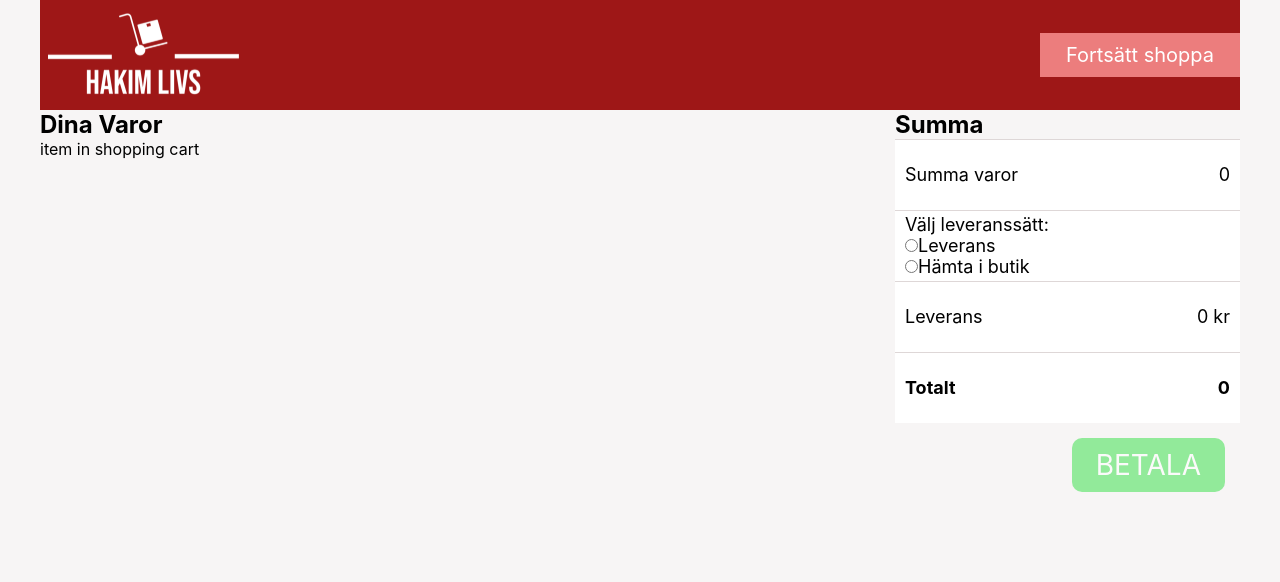
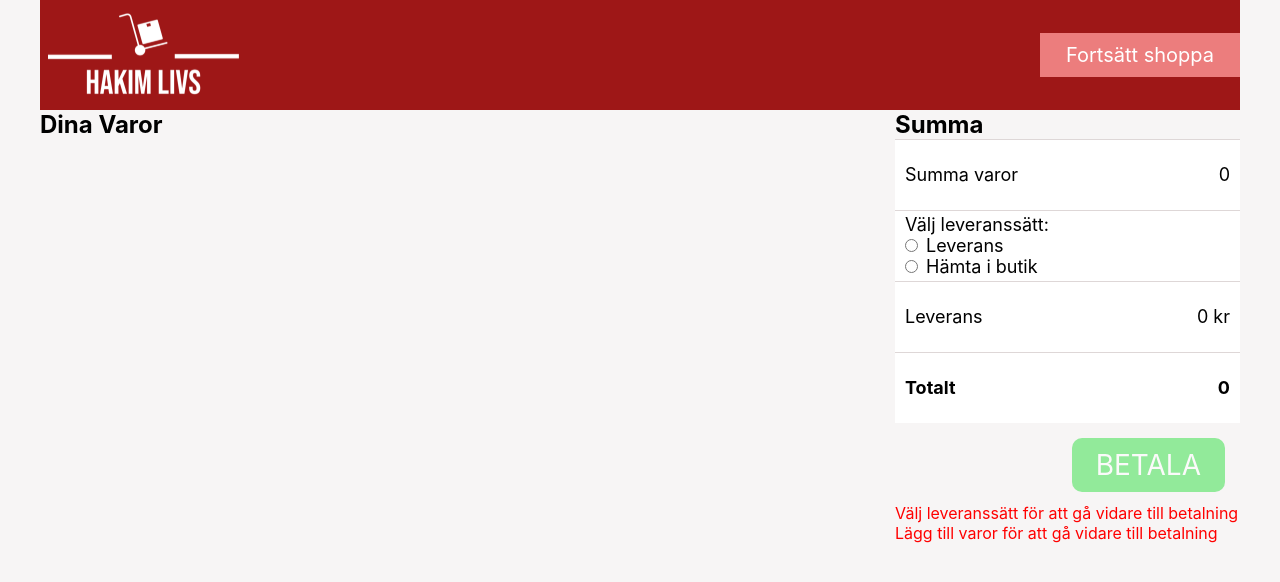
Before and after one commit to PUVSNV21-KVALIT21/Grupp2, a React (Create React App) app in the folder frontend/: page /cart in a window 1280 px wide. Shown: the top 582 px of the page. Built offline with nearby package versions, Linux system fonts and the light colour scheme.

Commit message:
more button featreus

```diff
--- a/frontend/src/Models.ts
+++ b/frontend/src/Models.ts
@@ -1,4 +1,5 @@
 export interface Item {
+  id: number;
   title: string;
   price: number;
   category: string;
--- a/frontend/src/Pages/Checkout (Till Kassan)/Cart/CartPage/Shopping-Cart/Cart-Summery/cart-summery.css
+++ b/frontend/src/Pages/Checkout (Till Kassan)/Cart/CartPage/Shopping-Cart/Cart-Summery/cart-summery.css
@@ -45,6 +45,15 @@
   margin-bottom: 1rem;
 }
 
-#shipping {
-  margin-left: 1rem;
+#online-delivery,
+#pickup-in-store {
+  margin-left: 0.5rem;
 }
+
+#delivery-error-text,
+#empty-cart-error-text {
+  display: block;
+  position: relative;
+  top: 5rem;
+  color: red;
+}
--- a/frontend/src/Pages/Checkout (Till Kassan)/Cart/CartPage/Shopping-Cart/Cart-Summery/cart-summery.tsx
+++ b/frontend/src/Pages/Checkout (Till Kassan)/Cart/CartPage/Shopping-Cart/Cart-Summery/cart-summery.tsx
@@ -7,6 +7,8 @@ function CartSummery({ cart }: { cart: [] }) {
   const [itemTotalPrice, setItemTotalPrice] = useState(0);
   const [deliveryPrice, setDeliveryPrice] = useState(0);
   const payBtn: any = useRef();
+  const deliveryText: any = useRef();
+  const noItemsText: any = useRef();
 
   let price = 0;
 
@@ -14,13 +16,23 @@ function CartSummery({ cart }: { cart: [] }) {
     console.log('handle selection');
     const deliveryWay = event.target.value;
     if (deliveryWay === 'store-pickup') {
+      deliveryText.current.style.display = 'none';
+
+      if (cart.length > 0) {
+        //make payment button clickable
         setDeliveryPrice(0);
         payBtn.current.style.opacity = '100%';
         payBtn.current.style.pointerEvents = 'auto';
-    } else {
+      }
+    } else if (deliveryWay === 'delivery') {
+      deliveryText.current.style.display = 'none';
+
+      if (cart.length > 0) {
+        //make payment button clickable
         setDeliveryPrice(39);
         payBtn.current.style.opacity = '100%';
         payBtn.current.style.pointerEvents = 'auto';
+      }
     }
   };
 
@@ -29,10 +41,22 @@ function CartSummery({ cart }: { cart: [] }) {
       price += item.qty * item.price;
     });
     setItemTotalPrice(price);
+    //make payment button unclickable before delivery way is selected
     payBtn.current.style.opacity = '50%';
     payBtn.current.style.pointerEvents = 'none';
+    noItemsText.current.style.display = 'none';
     handleSelection;
+    checkItemsInCart();
   }, [cart]);
+
+  const checkItemsInCart = () => {
+    if (cart.length === 0) {
+      //if the cart is emtpy, blank out the payment button
+      payBtn.current.style.opacity = '50%';
+      payBtn.current.style.pointerEvents = 'none';
+      noItemsText.current.style.display = 'block';
+    }
+  };
 
   return (
     <div className="cart-summery">
@@ -54,7 +78,9 @@ function CartSummery({ cart }: { cart: [] }) {
                 value="delivery"
                 onChange={handleSelection}
               />
-              <label htmlFor="deliveryChoice1">Leverans</label>
+              <label htmlFor="deliveryChoice1" id="online-delivery">
+                Leverans
+              </label>
             </div>
             <div>
               <input
@@ -64,7 +90,9 @@ function CartSummery({ cart }: { cart: [] }) {
                 value="store-pickup"
                 onChange={handleSelection}
               />
-              <label htmlFor="deliveryChoice2">Hämta i butik</label>
+              <label htmlFor="deliveryChoice2" id="pickup-in-store">
+                Hämta i butik
+              </label>
             </div>
           </div>
         </li>
@@ -87,6 +115,13 @@ function CartSummery({ cart }: { cart: [] }) {
           Betala
         </button>
       </div>
+      {/* error text to handle 0 items in cart and user not having selected delivery way  */}
+      <span id="delivery-error-text" ref={deliveryText}>
+        Välj leveranssätt för att gå vidare till betalning
+      </span>
+      <span id="empty-cart-error-text" ref={noItemsText}>
+        Lägg till varor för att gå vidare till betalning
+      </span>
     </div>
   );
 }
--- a/frontend/src/Pages/Checkout (Till Kassan)/Cart/CartPage/Shopping-Cart/shopping-cart.tsx
+++ b/frontend/src/Pages/Checkout (Till Kassan)/Cart/CartPage/Shopping-Cart/shopping-cart.tsx
@@ -8,23 +8,27 @@ import {
   DECREASE_QUANTITY,
   REMOVE_FROM_CART,
 } from '../../../../../Redux/cartReducer';
+import { Item } from '../../../../../Models';
 
 function ShoppingCartPage({ cart }: { cart: [] }) {
   const [totalPrice, setTotalPrice] = useState(0);
 
-  // useEffect(() => {}, [cart]);
+  useEffect(() => {
+    cart.forEach((item: Item) => {
+      setTotalPrice(item.qty * item.price);
+    });
+  }, [cart]);
 
   return (
     <div>
       <h2>Dina Varor</h2>
       <div className="items-in-shopping-cart">
-        <span>item in shopping cart</span>
-        {cart.map((item: any) => {
+        {cart.map((item: Item) => {
           return (
             <ItemSummary
               key={item.id}
               title={item.title}
-              totalPrice={item.totalPrice}
+              totalPrice={totalPrice}
               price={item.price}
               IncreaseQuantity={() => store.dispatch(ADD_QUANTITY(item))}
               quantity={item.qty}
--- a/frontend/src/Product-Component/product-component.tsx
+++ b/frontend/src/Product-Component/product-component.tsx
@@ -17,7 +17,7 @@ function Product({
     <div className="product-wrapper">
       <div className="product">
         <h1>{title}</h1>
-        <h2>{price}</h2>
+        <h2>{price} kr</h2>
         <h3>{category}</h3>
         <p>{description}</p>
       </div>
```
Lines whose indentation alone changed are shown as unchanged.
